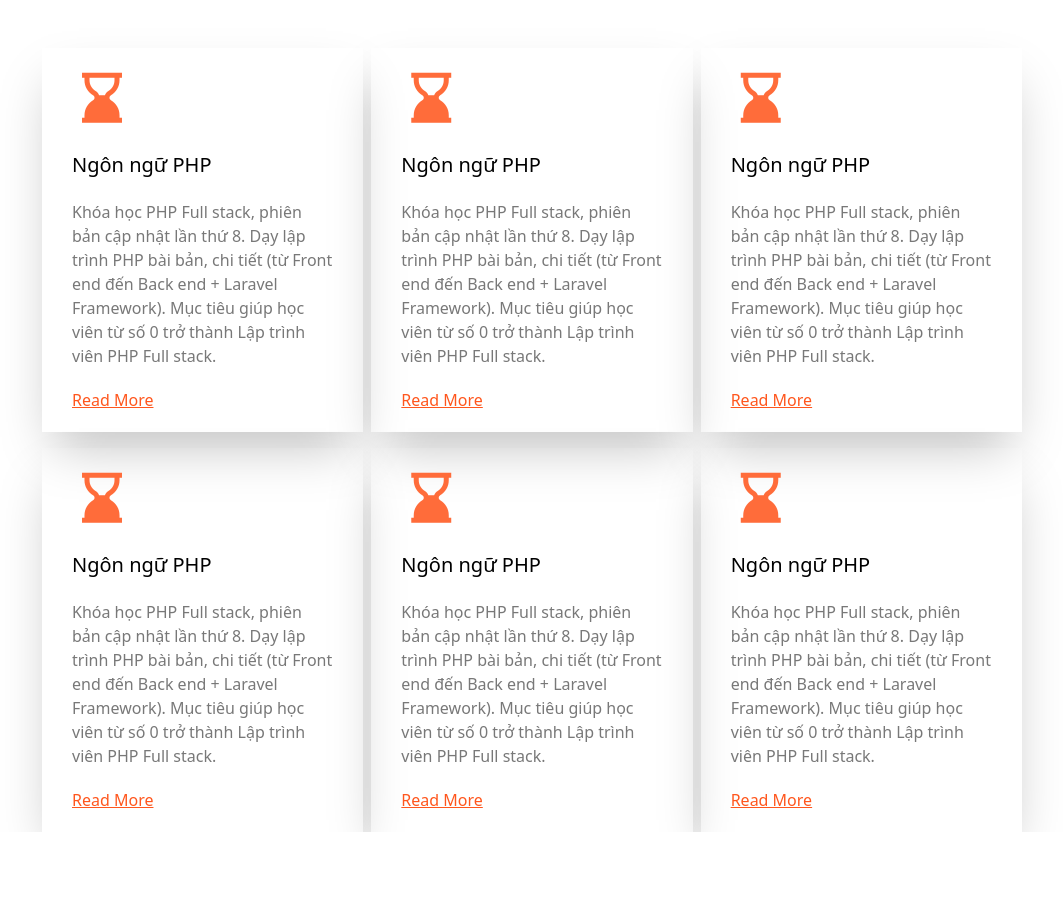
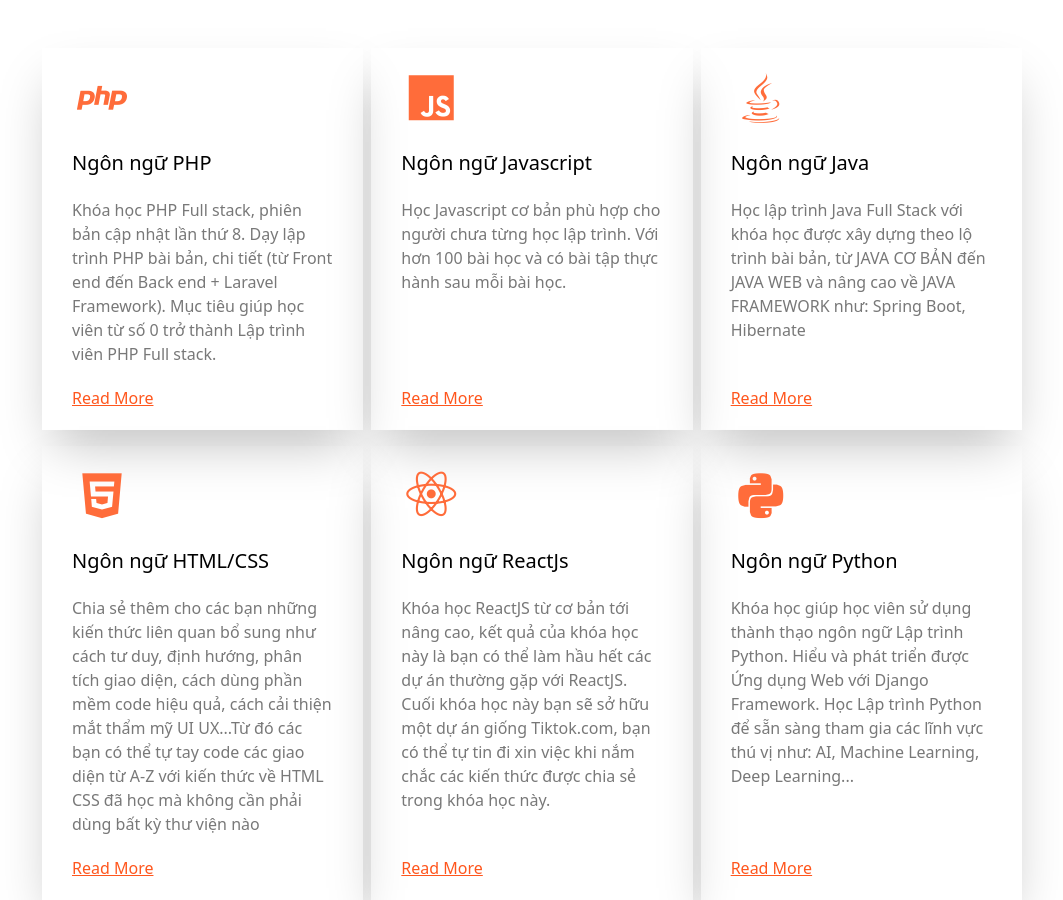
Before and after one commit to oah1006/blog-oahang, a website built with Vite: page tailwind/index.html in a window 1280 px wide. Shown: the part 860-1760 px from the top of the page, without its empty margins (108-1171 px from the left). Before the commit the page ends 1692 px from the top, so only its background shows below. Built offline with nearby package versions, Linux system fonts and the light colour scheme.

Commit message:
update content language

```diff
--- a/tailwind/index.html
+++ b/tailwind/index.html
@@ -107,64 +107,81 @@
             </div>
 
             <div class="grid grid-cols-3 px-[150px] gap-x-2 gap-y-4">
-                <div class="px-[30px] py-[20px] shadow-2xl transition ease-in-out delay-150 duration-300 hover:-translate-y-6">
-                    <i class='bx bxs-hourglass-bottom text-[60px] text-[#FF6C3A] '></i>
-                    <div>
+                <div class="px-[30px] py-[20px] shadow-2xl transition ease-in-out delay-150 duration-300 hover:-translate-y-6 flex flex-col">
+                    <i class='bx bxl-php text-[60px] text-[#FF6C3A] flex-shrink-0' ></i>
+                    <div class="flex flex-col flex-1">
+                        <div class="flex flex-col">
                             <h3 class="text-[20px] font-medium my-[20px]">Ngôn ngữ PHP</h3>
-                        <p class="text-[#787878] font-normal mb-[20px]">Khóa học PHP Full stack, phiên bản cập nhật lần thứ 8. Dạy lập trình PHP bài bản, chi tiết (từ Front end đến Back end + Laravel Framework).
-                            Mục tiêu giúp học viên từ số 0 trở thành Lập trình viên PHP Full stack.
+                            <p class="text-[#787878] font-normal mb-[20px] mt-auto">Khóa học PHP Full stack, phiên bản cập nhật lần thứ 8. Dạy lập trình PHP bài
+                                bản, chi tiết (từ Front end đến Back end + Laravel Framework). Mục tiêu giúp học viên từ số 0 trở thành Lập
+                                trình viên PHP Full stack.
                             </p>
-                        <a href="" class="text-[#FF561D] font-medium underline">Read More</a>
+                        </div>
+                        <a class="text-[#FF561D] font-medium underline">Read More</a>
                     </div>
                 </div>
-                <div class="px-[30px] py-[20px] shadow-2xl transition ease-in-out delay-150 duration-300 hover:-translate-y-6">
-                    <i class='bx bxs-hourglass-bottom text-[60px] text-[#FF6C3A] '></i>
-                    <div>
-                        <h3 class="text-[20px] font-medium my-[20px]">Ngôn ngữ PHP</h3>
-                        <p class="text-[#787878] font-normal mb-[20px]">Khóa học PHP Full stack, phiên bản cập nhật lần thứ 8. Dạy lập trình PHP bài bản, chi tiết (từ Front end đến Back end + Laravel Framework).
-                            Mục tiêu giúp học viên từ số 0 trở thành Lập trình viên PHP Full stack.
+                <div class="px-[30px] py-[20px] shadow-2xl transition ease-in-out delay-150 duration-300 hover:-translate-y-6  flex flex-col">
+                    <i class='bx bxl-javascript  text-[60px] text-[#FF6C3A] flex-shrink-0' ></i>
+                    <div class="flex flex-col flex-1">
+                        <div class="flex flex-col">
+                            <h3 class="text-[20px] font-medium my-[20px]">Ngôn ngữ Javascript</h3>
+                            <p class="text-[#787878] font-normal mb-[20px]">Học Javascript cơ bản phù hợp cho người chưa từng học lập trình.
+                                Với hơn 100 bài học và có bài tập thực hành sau mỗi bài học.
                             </p>
-                        <a href="" class="text-[#FF561D] font-medium underline">Read More</a>
+                        </div>
+                        <a class="text-[#FF561D] font-medium underline mt-auto">Read More</a>
                     </div>
                 </div>
-                <div class="px-[30px] py-[20px] shadow-2xl transition ease-in-out delay-150 duration-300 hover:-translate-y-6">
-                    <i class='bx bxs-hourglass-bottom text-[60px] text-[#FF6C3A] '></i>
-                    <div>
-                        <h3 class="text-[20px] font-medium my-[20px]">Ngôn ngữ PHP</h3>
-                        <p class="text-[#787878] font-normal mb-[20px]">Khóa học PHP Full stack, phiên bản cập nhật lần thứ 8. Dạy lập trình PHP bài bản, chi tiết (từ Front end đến Back end + Laravel Framework).
-                            Mục tiêu giúp học viên từ số 0 trở thành Lập trình viên PHP Full stack.
+                <div class="px-[30px] py-[20px] shadow-2xl transition ease-in-out delay-150 duration-300 hover:-translate-y-6 flex flex-col">
+                    <i class='bx bxl-java text-[60px] text-[#FF6C3A] flex-shrink-0'></i>
+                    <div class="flex flex-col flex-1">
+                        <div class="flex flex-col">
+                            <h3 class="text-[20px] font-medium my-[20px]">Ngôn ngữ Java </h3>
+                            <p class="text-[#787878] font-normal mb-[20px]">Học lập trình Java Full Stack với khóa học được xây dựng
+                                theo lộ trình bài bản, từ JAVA CƠ BẢN đến JAVA WEB và nâng cao về JAVA FRAMEWORK như: Spring Boot, Hibernate
                             </p>
-                        <a href="" class="text-[#FF561D] font-medium underline">Read More</a>
+                        </div>
+                        <a class="text-[#FF561D] font-medium underline mt-auto">Read More</a>
                     </div>
                 </div>
-                <div class="px-[30px] py-[20px] shadow-2xl transition ease-in-out delay-150 duration-300 hover:-translate-y-6">
-                    <i class='bx bxs-hourglass-bottom text-[60px] text-[#FF6C3A] '></i>
-                    <div>
-                        <h3 class="text-[20px] font-medium my-[20px]">Ngôn ngữ PHP</h3>
-                        <p class="text-[#787878] font-normal mb-[20px]">Khóa học PHP Full stack, phiên bản cập nhật lần thứ 8. Dạy lập trình PHP bài bản, chi tiết (từ Front end đến Back end + Laravel Framework).
-                            Mục tiêu giúp học viên từ số 0 trở thành Lập trình viên PHP Full stack.
+                <div class="px-[30px] py-[20px] shadow-2xl transition ease-in-out delay-150 duration-300 hover:-translate-y-6 flex flex-col">
+                    <i class='bx bxl-html5 text-[60px] text-[#FF6C3A] flex-shrink-0'></i>
+                    <div class="flex flex-col flex-1">
+                        <div class="flex flex-col">
+                            <h3 class="text-[20px] font-medium my-[20px]">Ngôn ngữ HTML/CSS</h3>
+                            <p class="text-[#787878] font-normal mb-[20px]">Chia sẻ thêm cho các bạn những
+                                 kiến thức liên quan bổ sung như cách tư duy, định hướng, phân tích giao diện, cách dùng phần mềm code hiệu quả, cách cải
+                                 thiện mắt thẩm mỹ UI UX...Từ đó các bạn có thể tự tay code các giao diện từ A-Z với kiến thức về HTML CSS đã học mà không
+                                 cần phải dùng bất kỳ thư viện nào
                             </p>
-                        <a href="" class="text-[#FF561D] font-medium underline">Read More</a>
+                        </div>
+                        <a class="text-[#FF561D] font-medium underline">Read More</a>
                     </div>
                 </div>
-                <div class="px-[30px] py-[20px] shadow-2xl transition ease-in-out delay-150 duration-300 hover:-translate-y-6">
-                    <i class='bx bxs-hourglass-bottom text-[60px] text-[#FF6C3A] '></i>
-                    <div>
-                        <h3 class="text-[20px] font-medium my-[20px]">Ngôn ngữ PHP</h3>
-                        <p class="text-[#787878] font-normal mb-[20px]">Khóa học PHP Full stack, phiên bản cập nhật lần thứ 8. Dạy lập trình PHP bài bản, chi tiết (từ Front end đến Back end + Laravel Framework).
-                            Mục tiêu giúp học viên từ số 0 trở thành Lập trình viên PHP Full stack.
+                <div class="px-[30px] py-[20px] shadow-2xl transition ease-in-out delay-150 duration-300 hover:-translate-y-6 flex flex-col">
+                    <i class='bx bxl-react text-[60px] text-[#FF6C3A] flex-shrink-0'></i>
+                    <div class="flex flex-col flex-1">
+                        <div class="flex flex-col">
+                            <h3 class="text-[20px] font-medium my-[20px]">Ngôn ngữ ReactJs</h3>
+                            <p class="text-[#787878] font-normal mb-[20px]">Khóa học ReactJS từ cơ bản tới nâng cao, kết quả của khóa học này là
+                                bạn có thể làm hầu hết các dự án thường gặp với ReactJS. Cuối khóa học này bạn sẽ sở hữu một dự án giống Tiktok.com,
+                                bạn có thể tự tin đi xin việc khi nắm chắc các kiến thức được chia sẻ trong khóa học này.
                             </p>
-                        <a href="" class="text-[#FF561D] font-medium underline">Read More</a>
+                        </div>
+                        <a class="text-[#FF561D] font-medium underline mt-auto">Read More</a>
                     </div>
                 </div>
-                <div class="px-[30px] py-[20px] shadow-2xl transition ease-in-out delay-150 duration-300 hover:-translate-y-6">
-                    <i class='bx bxs-hourglass-bottom text-[60px] text-[#FF6C3A] '></i>
-                    <div>
-                        <h3 class="text-[20px] font-medium my-[20px]">Ngôn ngữ PHP</h3>
-                        <p class="text-[#787878] font-normal mb-[20px]">Khóa học PHP Full stack, phiên bản cập nhật lần thứ 8. Dạy lập trình PHP bài bản, chi tiết (từ Front end đến Back end + Laravel Framework).
-                            Mục tiêu giúp học viên từ số 0 trở thành Lập trình viên PHP Full stack.
+                <div class="px-[30px] py-[20px] shadow-2xl transition ease-in-out delay-150 duration-300 hover:-translate-y-6 flex flex-col">
+                    <i class='bx bxl-python text-[60px] text-[#FF6C3A] flex-shrink-0' ></i>
+                    <div class="flex flex-col flex-1">
+                        <div class="flex flex-col">
+                            <h3 class="text-[20px] font-medium my-[20px]">Ngôn ngữ Python</h3>
+                            <p class="text-[#787878] font-normal mb-[20px]">Khóa học giúp học viên sử dụng thành thạo ngôn ngữ Lập trình Python.
+                                Hiểu và phát triển được Ứng dụng Web với Django Framework. Học Lập trình Python để sẵn sàng tham gia các lĩnh vực
+                                thú vị như: AI, Machine Learning, Deep Learning...
                             </p>
-                        <a href="" class="text-[#FF561D] font-medium underline">Read More</a>
+                        </div>
+                        <a class="text-[#FF561D] font-medium underline mt-auto">Read More</a>
                     </div>
                 </div>
             </div>
```
Also changed, not shown: tailwind/build/tailwind.css. Lines whose indentation alone changed are shown as unchanged.
